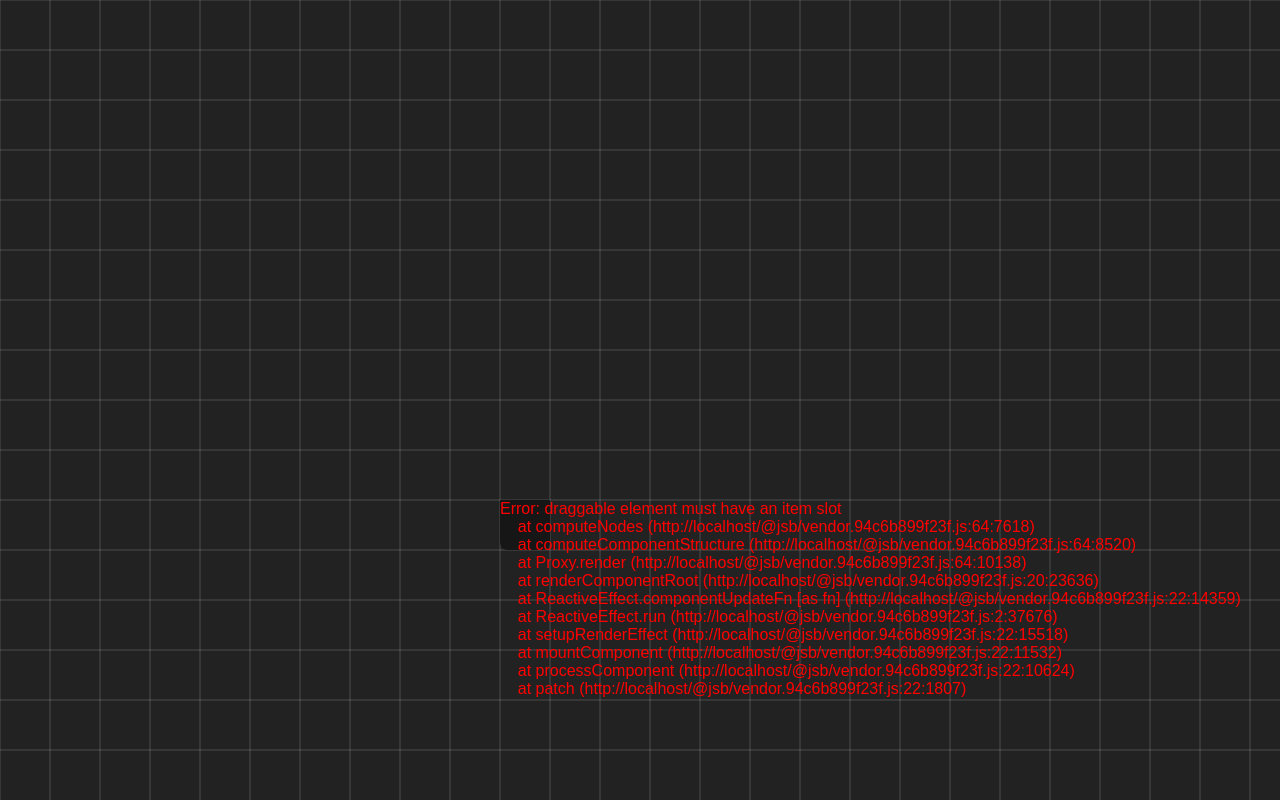
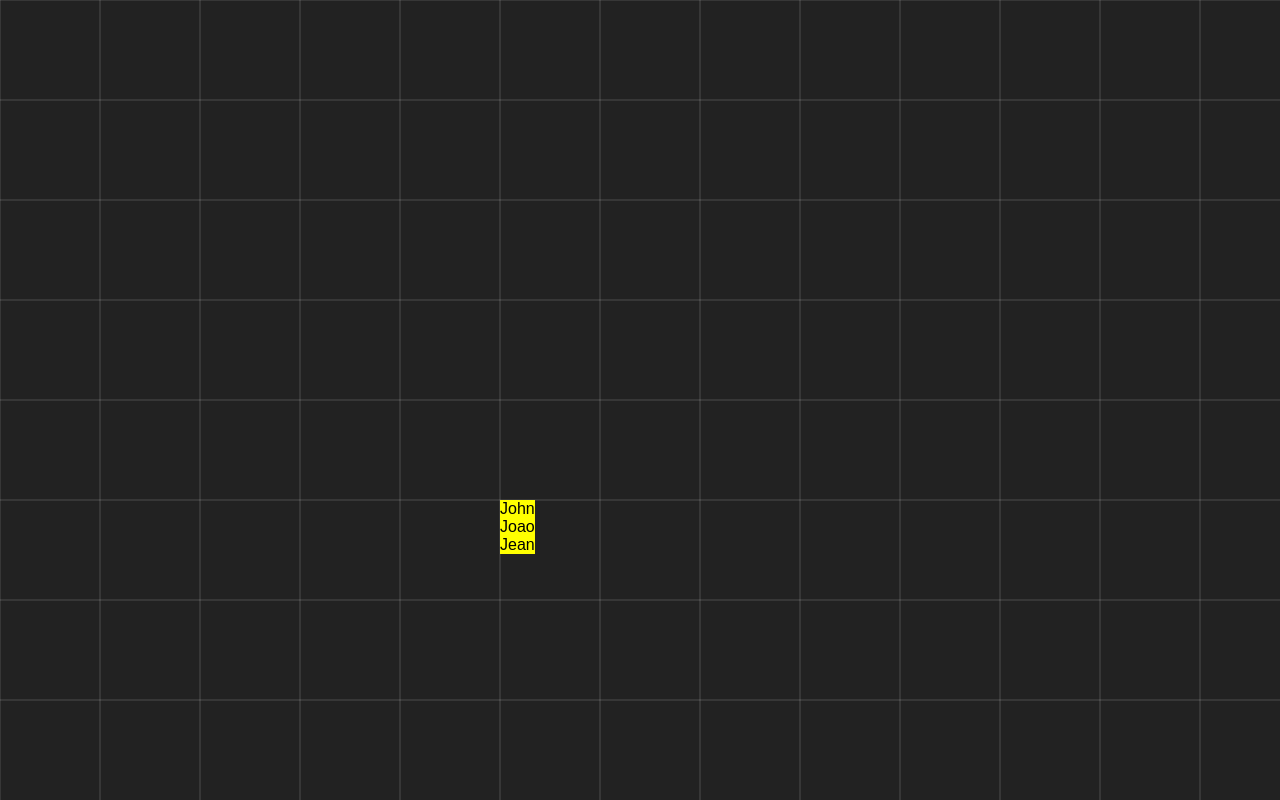
Before and after one commit to maksiksq/old-Lirith-archive, a Nuxt app: page / in a window 1280 px wide. Built offline with nearby package versions, Linux system fonts and the light colour scheme.

Commit message:
the drag(ons) have arrived

```diff
--- a/pages/index.vue
+++ b/pages/index.vue
@@ -1,5 +1,5 @@
 <script setup>
-import { ref, onMounted, computed } from 'vue'
+import {ref, onMounted, computed} from 'vue'
 import {info} from '@tauri-apps/plugin-log';
 import draggable from "vuedraggable";
 
@@ -14,10 +14,10 @@ const canvas = ref(null)
 
 const drawGrid = () => {
   const ctx = canvas.value.getContext('2d')
-  const { width, height } = canvas.value
+  const {width, height} = canvas.value
   ctx.clearRect(0, 0, width, height)
 
-  const gridSize = 50 * scale.value
+  const gridSize = 100 * scale.value
   const offsetX = translateX.value % gridSize
   const offsetY = translateY.value % gridSize
 
@@ -76,16 +76,16 @@ const zoom = (event) => {
   drawGrid()
 }
 
-const worldElementPos = ref({ x: 500, y: 500 })
+const worldElementPos = ref({x: 500, y: 500})
 
-const shelf = ref(null)
+const shelfWrapper = ref(null)
 
 const screenX = ref(500)
 const screenY = ref(500)
 
 
 function updatePositions() {
-  if (!shelf.value) return;
+  if (!shelfWrapper.value) return;
 
   const worldX = worldElementPos.value.x
   const worldY = worldElementPos.value.y
@@ -93,7 +93,17 @@ function updatePositions() {
   screenX.value = worldX * scale.value + translateX.value
   screenY.value = worldY * scale.value + translateY.value
 
-  shelf.value.style.transform = `translate(${screenX.value}px, ${screenY.value}px) scale(${scale.value})`
+  shelfWrapper.value.style.transform = `translate(${screenX.value}px, ${screenY.value}px) scale(${scale.value})`
+}
+
+const items = ref([
+  {name: "John", id: 0},
+  {name: "Joao", id: 1},
+  {name: "Jean", id: 2}
+],)
+
+function onDragEnd() {
+  info("drag")
 }
 
 onMounted(() => {
@@ -109,13 +119,20 @@ onMounted(() => {
        @wheel.prevent="zoom">
     <canvas ref="canvas"></canvas>
     <!--    time to reinvent grid wahooo-->
+    <div ref="shelfWrapper" class="shelf-wrapper">
       <div ref="shelf" class="shelf">
-      <draggable>
-        <div>cheesecake</div>
-        <div>croissant</div>
-        <div>french</div>
-        <div>baguette</div>
+        <draggable
+            v-model="items"
+            item-key="id"
+            class="shelf-inner"
+            @end="onDragEnd"
+            :force-fallback="true"
+        >
+          <template #item="{ element }">
+            <div class="shelf-item">{{ element.name }}</div>
+          </template>
         </draggable>
+      </div>
 
       <!-- imagine this would DRAG ON -->
     </div>
@@ -131,15 +148,30 @@ onMounted(() => {
   position: relative;
   background-color: #222;
 
+  .shelf-wrapper {
+    transform-origin: top left;
+
     .shelf {
       position: absolute;
       background-color: #161616;
       border-radius: 0 0 8px 8px;
-    transform-origin: top left;
-    width: 50px;
-    height: 50px;
+
+
       // dimensions and positions in the js
+
+      .shelf-inner {
+        .shelf-item {
+          width: 100%;
+          background-color: yellow;
+          color: black;
+
+          user-select: none;
         }
+      }
+    }
+  }
+
+
 }
 
 canvas {
@@ -149,4 +181,6 @@ canvas {
   width: 100%;
   height: 100%;
 }
+
+
 </style>
```
Lines whose indentation alone changed are shown as unchanged.
